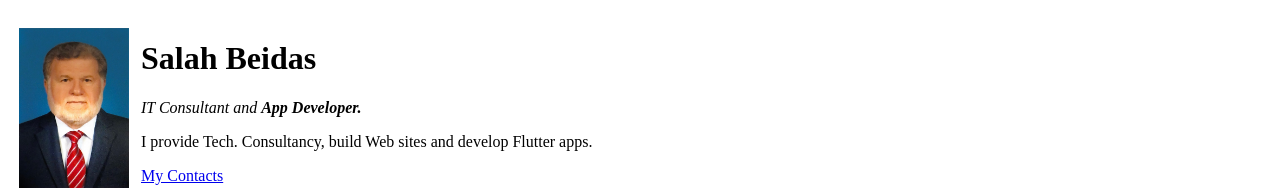
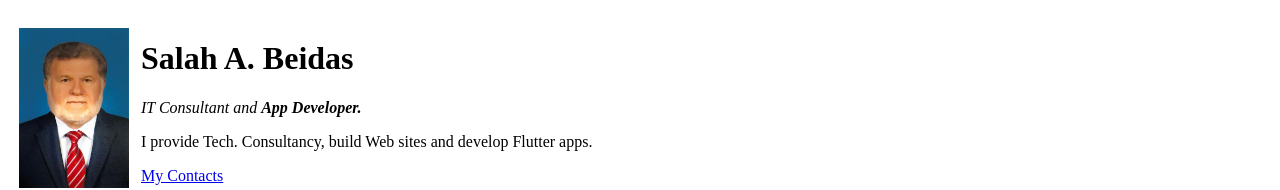
Before and after one commit to salahbeidas/cv, a plain HTML site: page index.html in a window 1280 px wide. Shown: the top 190 px of the page. Drawn offline with Linux system fonts and the light colour scheme.

Commit message:
Add files via upload

```diff
--- a/index.html
+++ b/index.html
@@ -11,7 +11,7 @@
     <tr>
       <td> <img src="salah1.jpeg" width="110" height="160" alt="N.A."></td>
       <td>
-        <h1>Salah Beidas</h1>
+        <h1>Salah A. Beidas</h1>
         <p><em>IT Consultant and <strong>App Developer.</strong></em></p>
         <p>I provide Tech. Consultancy, build Web sites and develop Flutter apps.</p>
         <p><a href="contacts.html">My Contacts</a></p>
```
